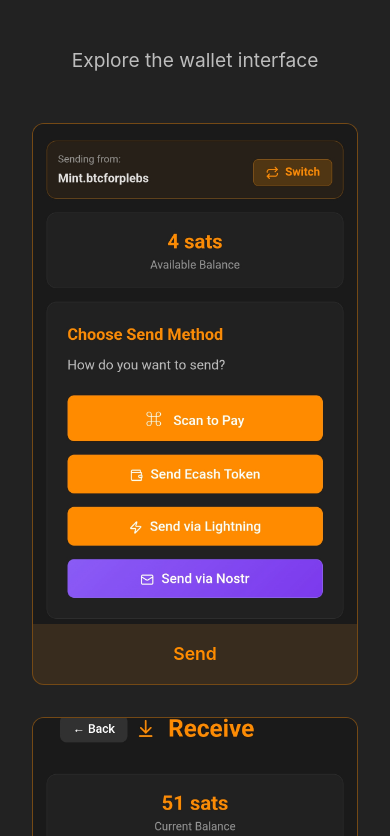
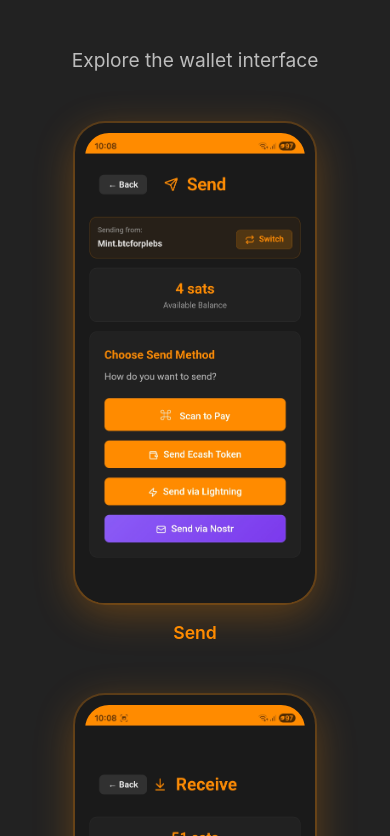
Before and after one commit to Codepocketdev/satoshi-pay-landing, a plain HTML site: page index.html in a window 390 px wide. Shown: the part 4128-4964 px from the top of the page. Drawn offline with Linux system fonts and the light colour scheme.

Commit message:
feat: Gallery with iPhone-style frames matching hero dimensions

```diff
--- a/index.html
+++ b/index.html
@@ -163,35 +163,58 @@
 
             <div class="gallery-grid">
                 <div class="gallery-item">
+                    <div class="gallery-phone-frame">
                         <img src="images/send-page.jpg" alt="Send Page">
+                    </div>
                     <div class="gallery-caption">Send</div>
                 </div>
+
                 <div class="gallery-item">
+                    <div class="gallery-phone-frame">
                         <img src="images/receive-page.jpg" alt="Receive Page">
+                    </div>
                     <div class="gallery-caption">Receive</div>
                 </div>
+
                 <div class="gallery-item">
+                    <div class="gallery-phone-frame">
                         <img src="images/nostr-page.jpg" alt="Nostr Integration">
+                    </div>
                     <div class="gallery-caption">Nostr</div>
                 </div>
+
                 <div class="gallery-item">
+                    <div class="gallery-phone-frame">
                         <img src="images/p2pk-page.jpg" alt="P2PK Locking">
+                    </div>
                     <div class="gallery-caption">P2PK</div>
                 </div>
+
                 <div class="gallery-item">
+                    <div class="gallery-phone-frame">
                         <img src="images/lightning-address.jpg" alt="Lightning Address">
+                    </div>
                     <div class="gallery-caption">Lightning</div>
                 </div>
+
                 <div class="gallery-item">
+                    <div class="gallery-phone-frame">
                         <img src="images/swap-page.jpg" alt="Swap">
+                    </div>
                     <div class="gallery-caption">Swap</div>
                 </div>
+
                 <div class="gallery-item">
+                    <div class="gallery-phone-frame">
                         <img src="images/discover-mints.jpg" alt="Discover Mints">
+                    </div>
                     <div class="gallery-caption">Mints</div>
                 </div>
+
                 <div class="gallery-item">
+                    <div class="gallery-phone-frame">
                         <img src="images/splash-page.jpg" alt="Splash Screen">
+                    </div>
                     <div class="gallery-caption">Welcome</div>
                 </div>
             </div>
--- a/styles.css
+++ b/styles.css
@@ -325,36 +325,51 @@ section {
 
 .gallery-grid {
     display: grid;
-    grid-template-columns: repeat(auto-fit, minmax(250px, 1fr));
-    gap: 2rem;
+    grid-template-columns: repeat(auto-fit, minmax(240px, 1fr));
+    gap: 3rem;
     margin-top: 2rem;
+    justify-items: center;
 }
 
 .gallery-item {
-    position: relative;
-    background: var(--card-bg);
-    border: 1px solid var(--card-border);
-    border-radius: 12px;
-    overflow: hidden;
+    display: flex;
+    flex-direction: column;
+    align-items: center;
     transition: all 0.3s;
-    cursor: pointer;
 }
 
 .gallery-item:hover {
     transform: translateY(-10px);
-    border-color: var(--orange-primary);
-    box-shadow: 0 15px 40px rgba(255, 140, 0, 0.3);
 }
 
-.gallery-item img {
+.gallery-phone-frame {
+    position: relative;
+    width: 240px;
+    height: 480px;
+    background: #1a1a1a;
+    border-radius: 30px;
+    padding: 10px;
+    box-shadow: 0 10px 40px rgba(255, 140, 0, 0.3),
+                0 0 0 2px rgba(255, 140, 0, 0.2);
+    margin-bottom: 1rem;
+    overflow: hidden;
+}
+
+.gallery-item:hover .gallery-phone-frame {
+    box-shadow: 0 15px 50px rgba(255, 140, 0, 0.5),
+                0 0 0 2px var(--orange-primary);
+}
+
+.gallery-phone-frame img {
     width: 100%;
-    height: 400px;
+    height: 100%;
+    border-radius: 24px;
     object-fit: cover;
+    object-position: center;
     display: block;
 }
 
 .gallery-caption {
-    padding: 1rem;
     text-align: center;
     color: var(--orange-primary);
     font-weight: 600;
```
Also changed, not shown: style.css (added). Lines whose indentation alone changed are shown as unchanged.
